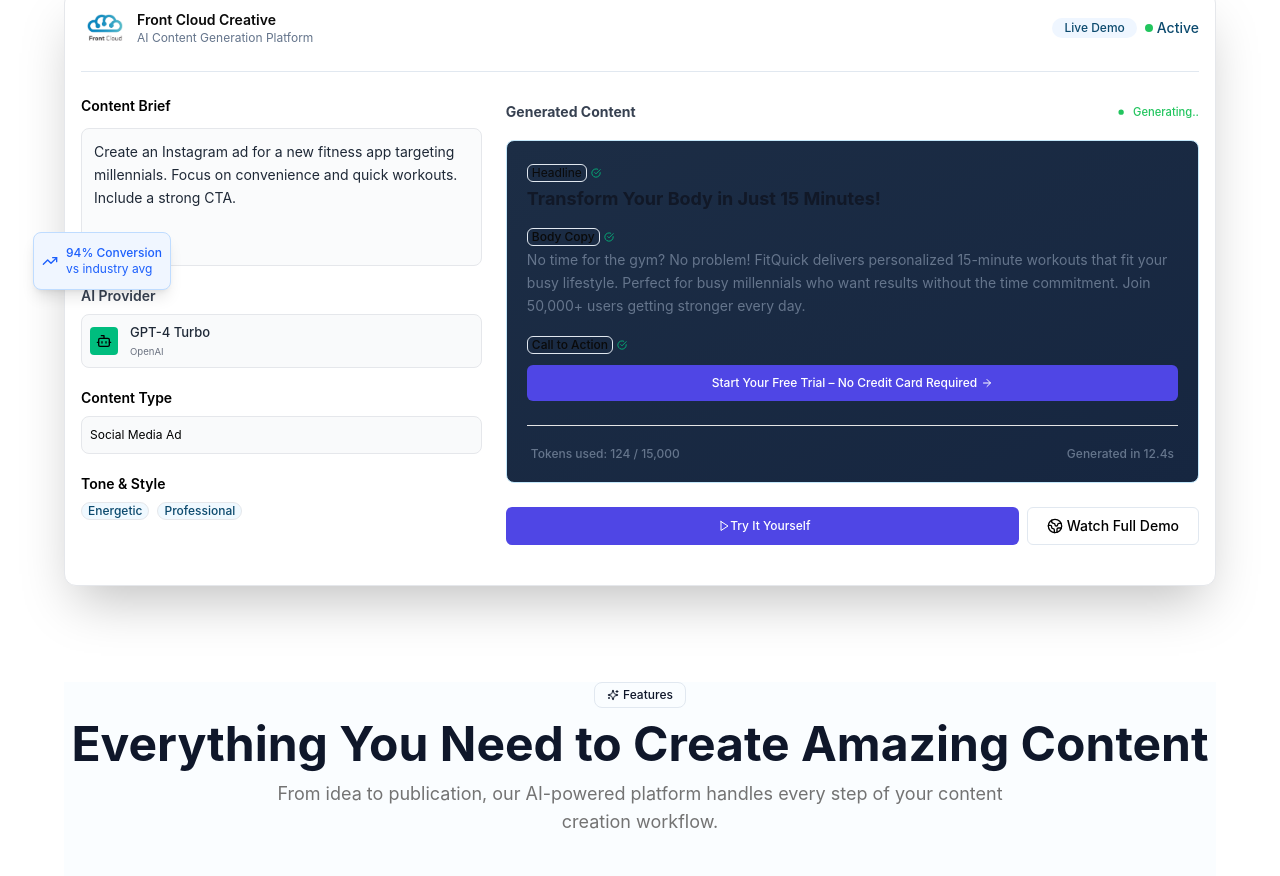
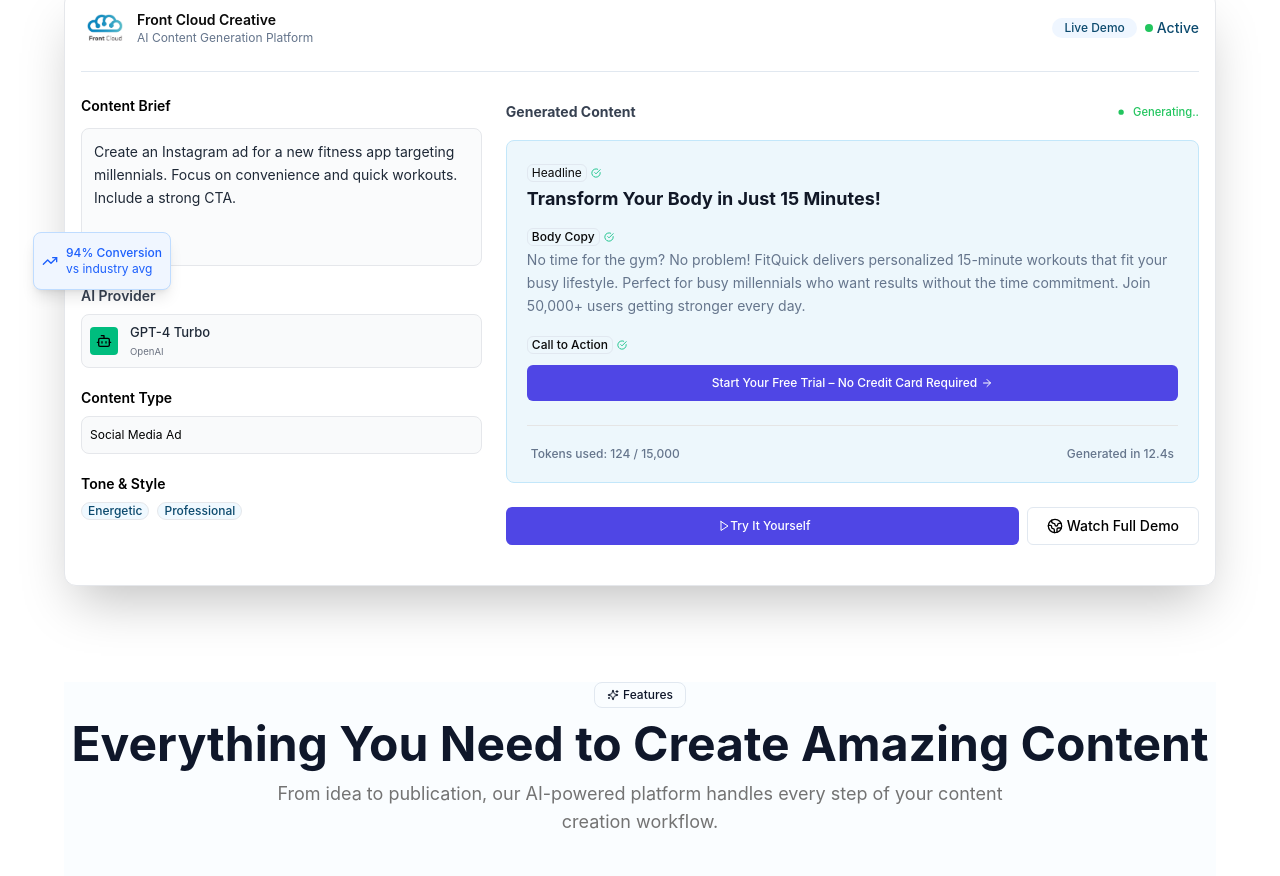
Before and after one commit to creator-cell/font-cloud-creative, a Next.js app in the folder apps/web/: page / in a window 1280 px wide. Shown: the part 1252-2128 px from the top of the page. Built offline with nearby package versions, Linux system fonts and the light colour scheme.

Commit message:
fix: Updated bg-gradient-to-tl only for dark theme

```diff
--- a/apps/web/components/landing/landing-page.tsx
+++ b/apps/web/components/landing/landing-page.tsx
@@ -685,7 +685,7 @@ export const LandingPage = () => {
                       </div>
                     </div>
                   </div>
-                  <div className="bg-[#edf7fc] border border-[#c3e7fa] rounded-lg p-5 items-center bg-gradient-to-tl from-[#162640] to-[#1c2d45] dark:border-[#224a6b]">
+                  <div className="bg-[#edf7fc] border border-[#c3e7fa] rounded-lg p-5 items-center dark:bg-gradient-to-tl from-[#162640] to-[#1c2d45] dark:border-[#224a6b]">
                     <div className="flex items-center gap-1">
                       <div className="text-xs text-[#0a0a0a] font-normal border border-[#e1e8f0] text-center rounded-md px-1 items-center dark:text-[#f2f6fa] dark:border-[#324154]">
                         {copy.data.rightPanel.generatedContent.headline.label}
```
